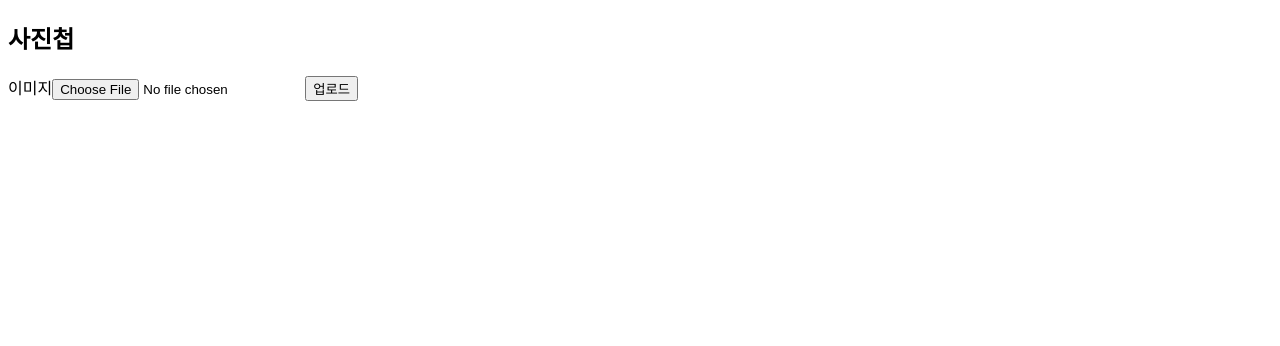
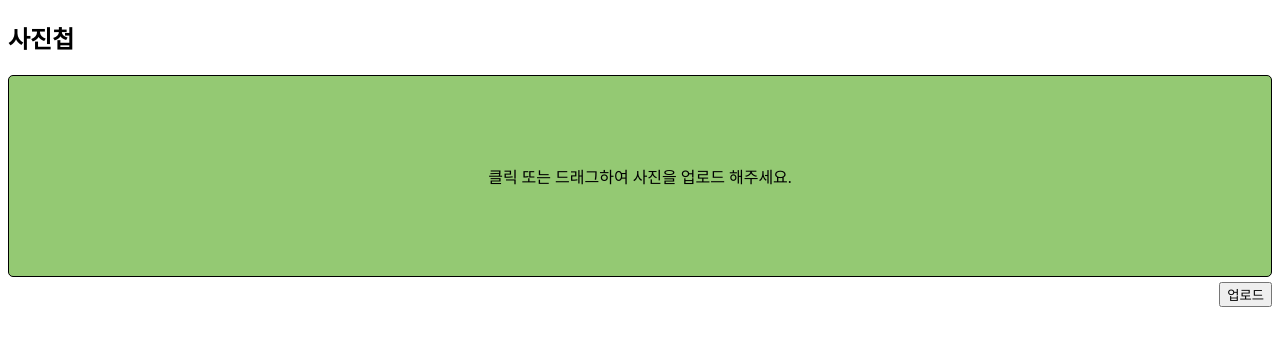
Before and after one commit to seanstainability/image-upload, a React (Create React App) app in the folder client/: page / in a window 1280 px wide. Shown: the top 346 px of the page. Built offline with nearby package versions, Linux system fonts and the light colour scheme.

Commit message:
Add: 클라이언트 이미지 드래그 기능

```diff
--- /dev/null
+++ b/client/src/components/UploadForm.css
@@ -0,0 +1,28 @@
+.file-dropper {
+    height: 200px;
+    border: 1px solid #000;
+    border-radius: 5px;
+    background-color: #94C973;
+    display: flex;
+    justify-content: center;
+    align-items: center;
+    margin-bottom: 5px;
+    position: relative;
+}
+
+.file-dropper input {
+    opacity: 0;
+    width: 100%;
+    height: 100%;
+    position: absolute;
+}
+
+.file-dropper:hover {
+    background-color: #76B947;
+    transition: 0.5s;
+}
+
+form button {
+    cursor: pointer;
+    float: right;
+}
--- a/client/src/components/UploadForm.js
+++ b/client/src/components/UploadForm.js
@@ -1,9 +1,11 @@
 import React, { useState } from "react";
 import axios from "axios";
+import "./UploadForm.css";
 
 const UploadForm = () => {
   const [file, setFile] = useState(null);
-  const [fileName, setFileName] = useState("");
+  const defaultMsg = "클릭 또는 드래그하여 사진을 업로드 해주세요.";
+  const [fileName, setFileName] = useState(defaultMsg);
 
   const onChangeInput = (e) => {
     const image = e.target.files[0];
@@ -26,8 +28,11 @@ const UploadForm = () => {
 
   return (
     <form onSubmit={onUpload}>
-      <label htmlFor="image-upload">이미지</label>
-      <input id="image-upload" type="file" onChange={onChangeInput} />
+      <div className="file-dropper">
+        {fileName}
+        {/*<label htmlFor="image-upload">{fileName}</label>*/}
+        <input id="image-upload" type="file" onChange={onChangeInput} />
+      </div>
       <button type="submit">업로드</button>
     </form>
   );
```
Also changed, not shown: 1 other file (tests, documents, lock files or other folders).
